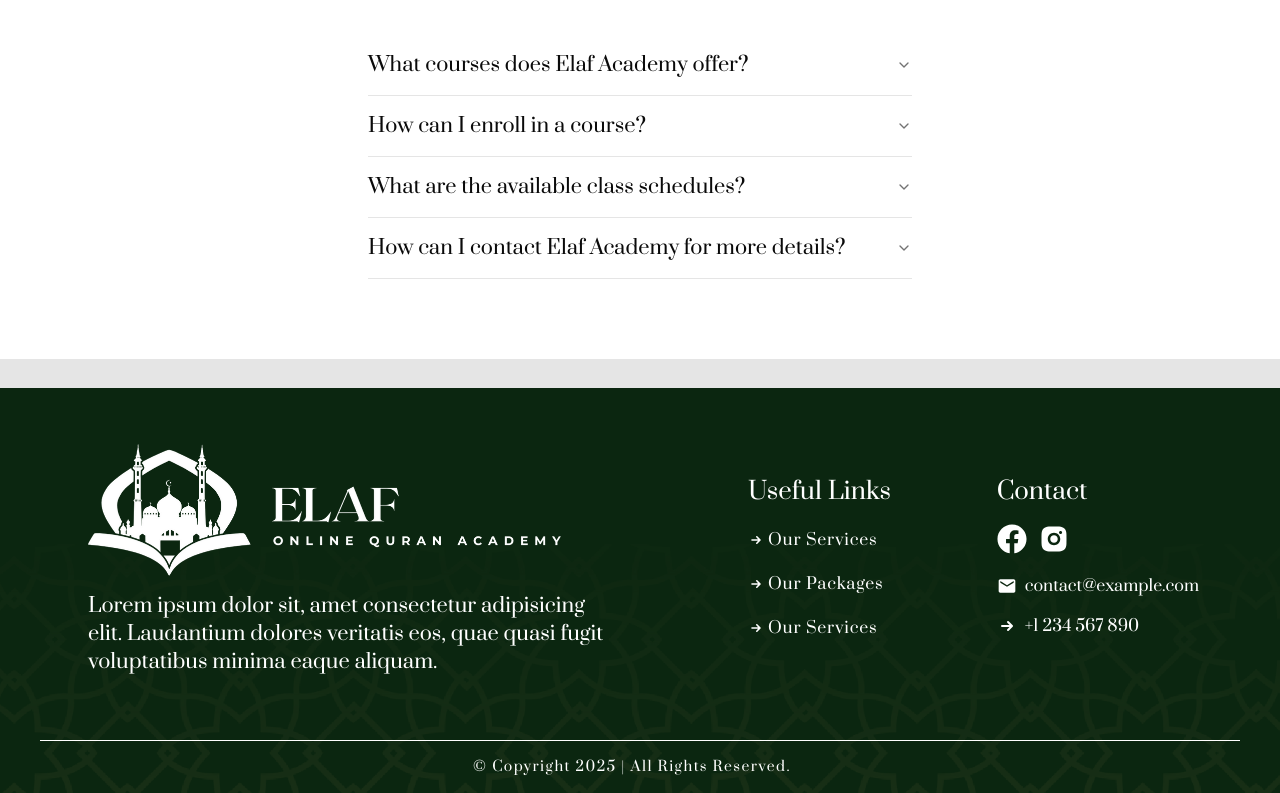
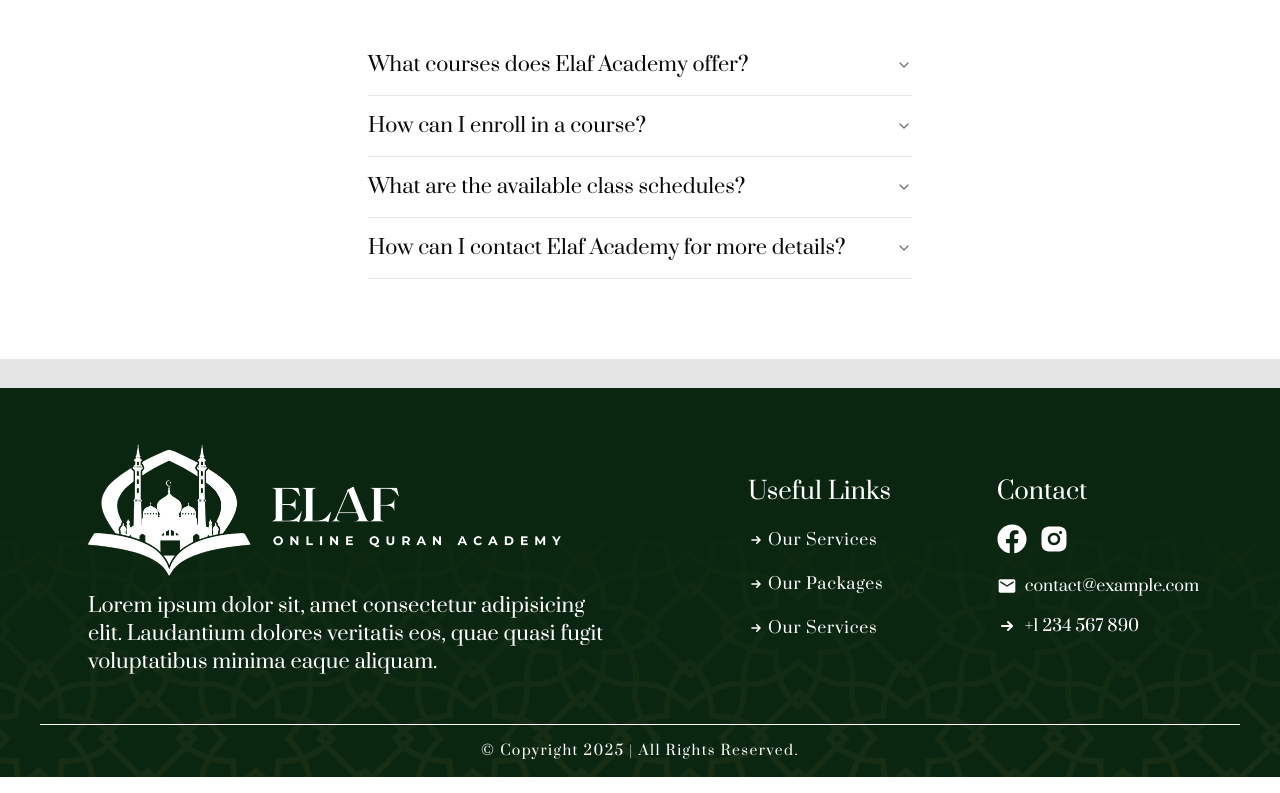
Before and after one commit to doaaabdelfattah/elaf_academy, a Next.js app: page / in a window 1280 px wide. Shown: the part 4478-5271 px from the top of the page. Built offline with nearby package versions, Linux system fonts and the light colour scheme; a web font is replaced by a local one.

Commit message:
[fix]- Footer2

```diff
--- a/app/components/Footer.jsx
+++ b/app/components/Footer.jsx
@@ -11,7 +11,7 @@ const Footer = () => {
 
        <div className="absolute inset-0 bg-black opacity-50 z-0"></div>
 
-      <div className="md:mx-10 mx-5 mt-12 pb-14 flex flex-col lg:flex-row items-center justify-between z-50 relative text-white gap-10  border-b border-white">
+      <div className="md:mx-10 mx-5 mt-12 pb-10 flex flex-col lg:flex-row items-center justify-between z-50 relative text-white gap-10  border-b border-white">
         <div className="lg:w-1/2 mx-12 w-full flex flex-col gap-4">
           <Image src="/white logo.png" width={500} height={500} alt="alx logo" />
 
@@ -96,24 +96,11 @@ const Footer = () => {
 
 
 
-      <div className="text-white mx-20 py-10 md:py-4 flex flex-col md:flex-row justify-center  gap-4 text-sm font-normal z-50 relative ">
+      <div className="text-white mx-20 py-3 md:py-4 flex flex-col justify-center  text-sm font-normal z-50 relative ">
         <p className="text-center tracking-widest">
         © Copyright 2025 | All Rights Reserved.
         </p>
 
-        <div>
-          {/* <ul className="flex justify-evenly gap-5">
-            <li>
-              <Link href="/">Terms of Service</Link>
-            </li>
-            <li>
-              <Link href="/">Policy service</Link>
-            </li>
-            <li>
-              <Link href="/">Cookies Policy</Link>
-            </li>
-          </ul> */}
-        </div>
       </div>
     </section>
   );
```
